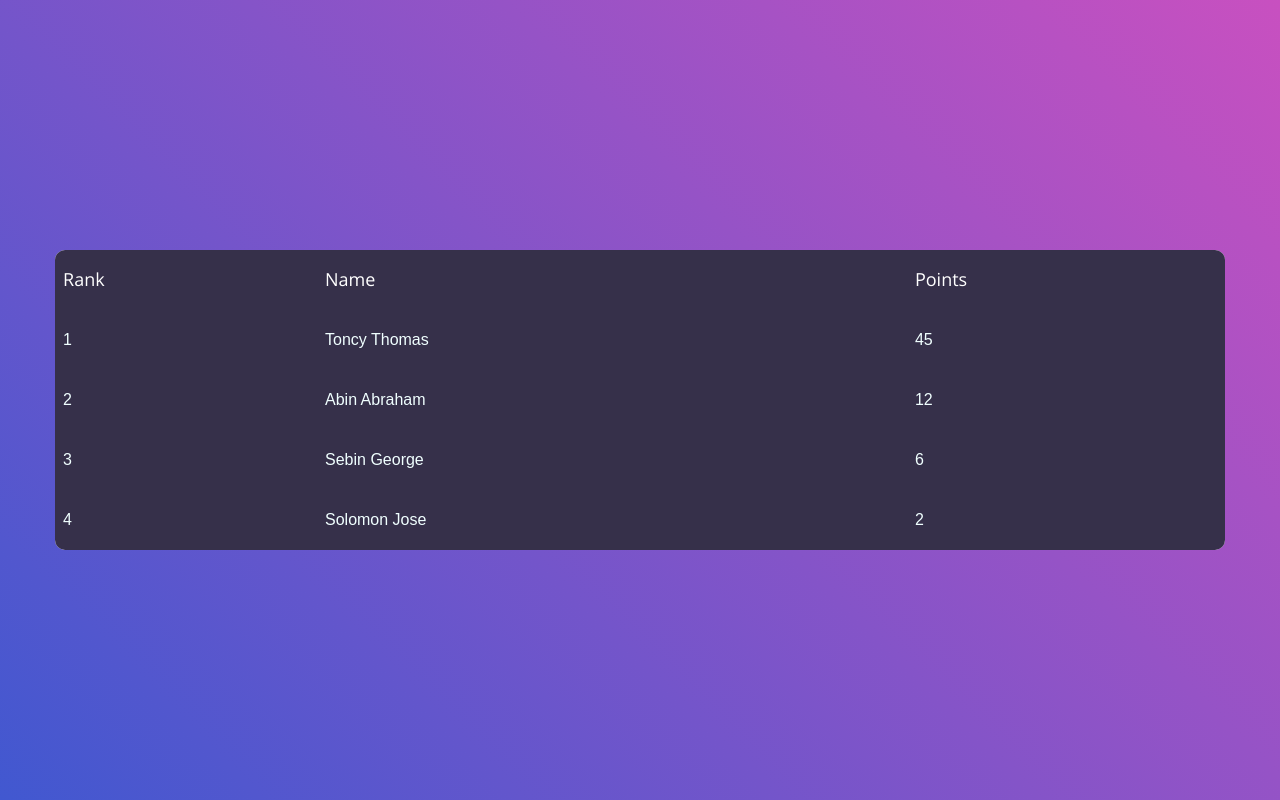
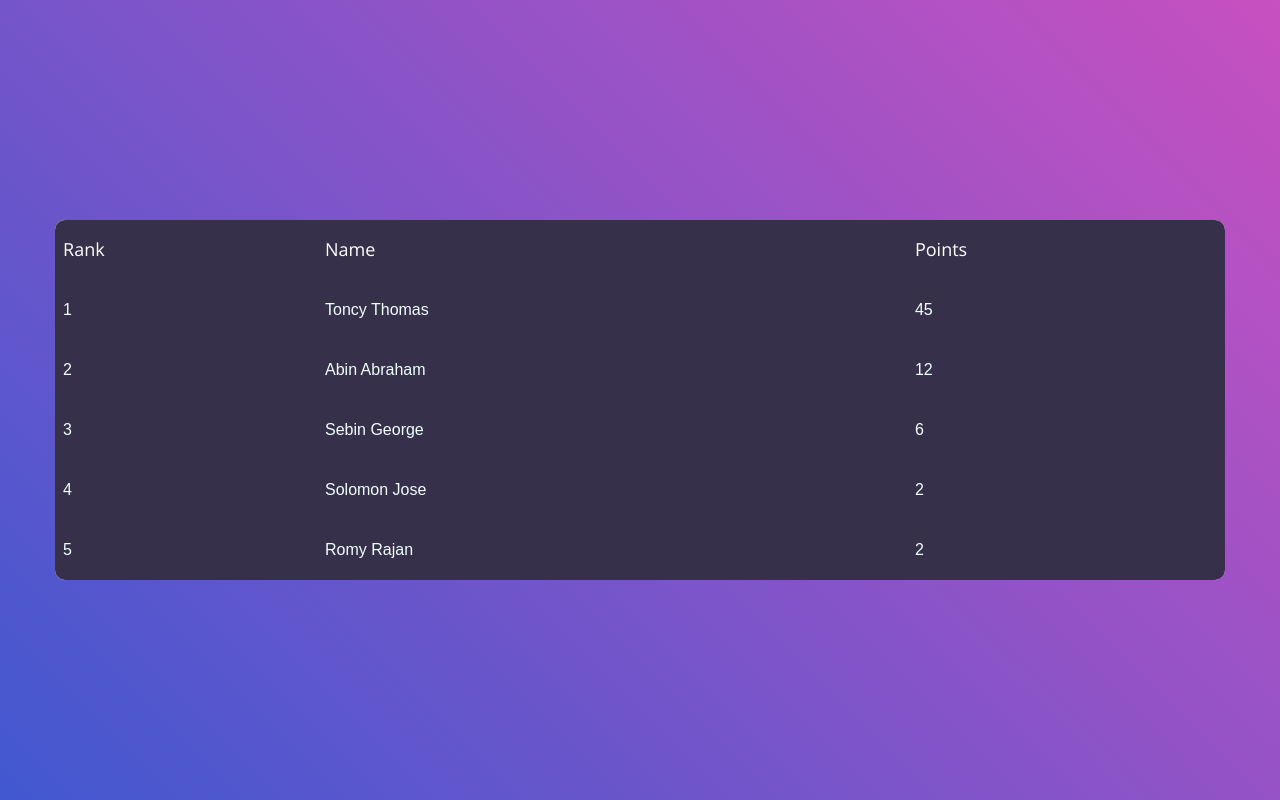
Before and after one commit to mgocsmvasai/mgocsmvasai.github.io, a plain HTML site: page index.html in a window 1280 px wide. Drawn offline with Linux system fonts and the light colour scheme.

Commit message:
updated value

```diff
--- a/index.html
+++ b/index.html
@@ -86,6 +86,9 @@
                                 }, {
                                     name: 'Solomon Jose',
                                     points: 2
+                                }, {
+                                    name: 'Romy Rajan',
+                                    points: 2
                                 }
 
 
```
